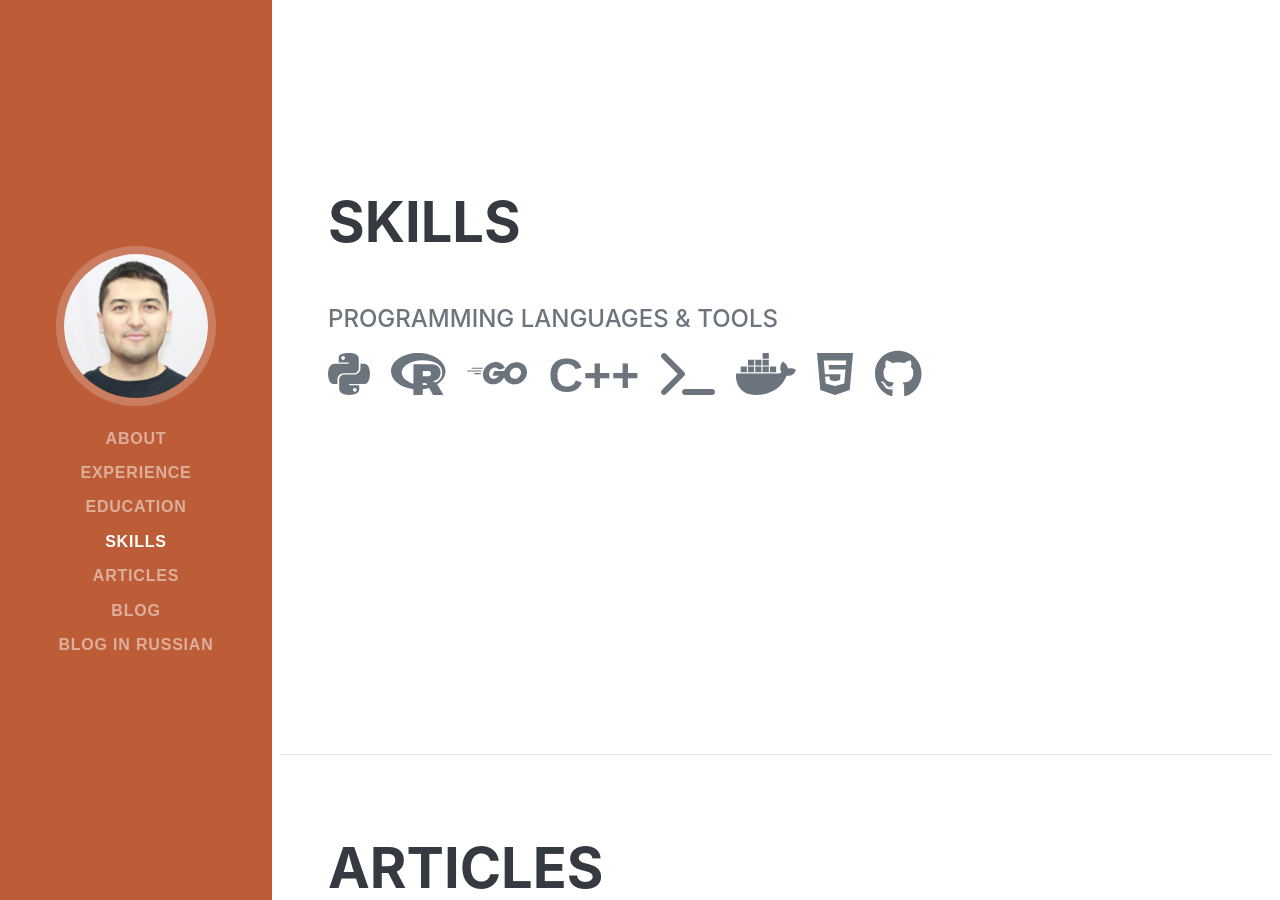
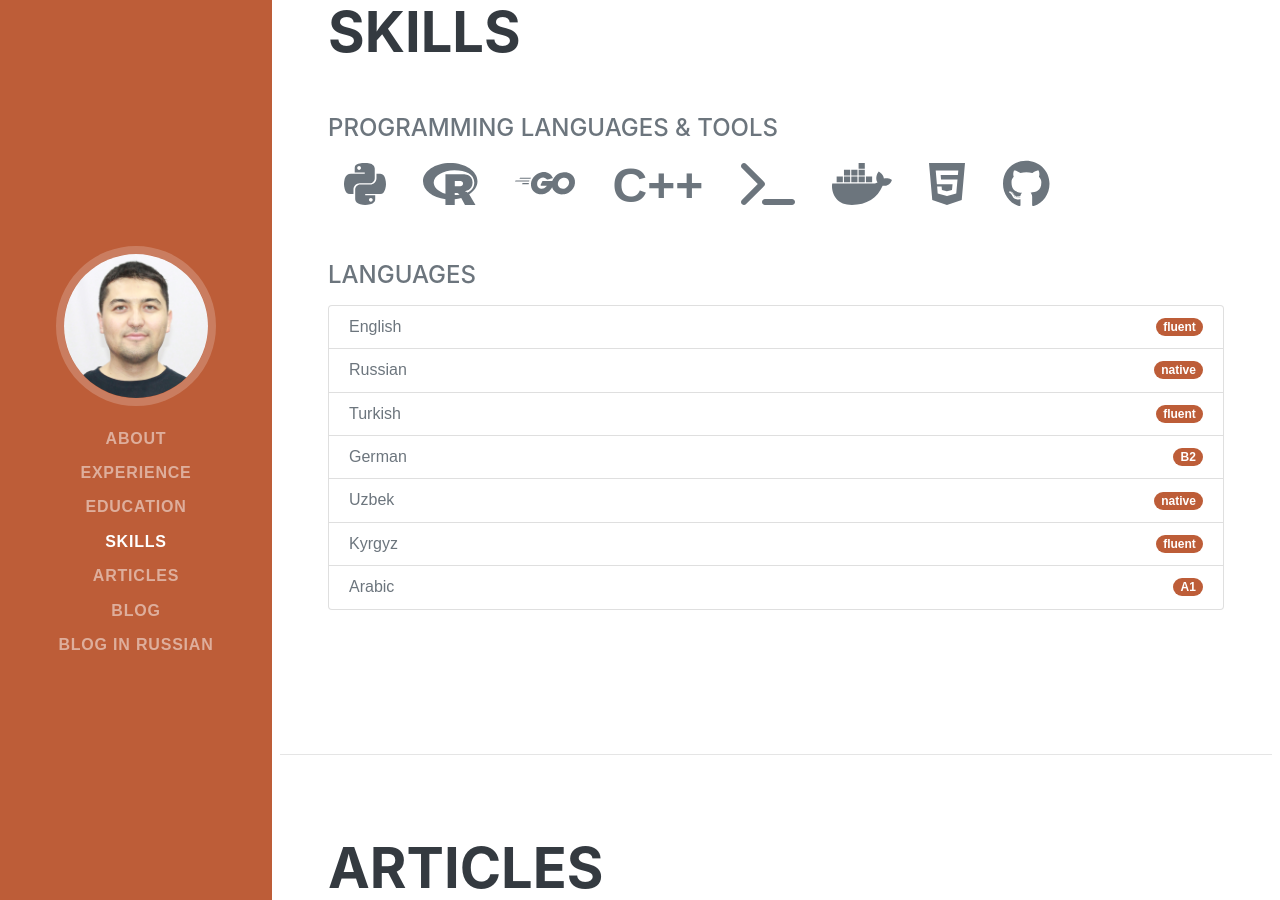
Before and after one commit to hojimat/hojimat.github.io, a Jekyll site: the page built from pages/landing.md, in a window 1280 px wide and 900 px high, scrolled down 3018 px. Built offline with Jekyll 4.4.1, drawn with Linux system fonts in a browser that asks for light colours; some web fonts are replaced.

Commit message:
added languages and updated social media links

```diff
--- a/pages/landing.md
+++ b/pages/landing.md
@@ -17,10 +17,10 @@ permalink: /
         </div>
         <p class="lead mb-5">My name is Ravshanbek Khodzhimatov and I am an economist. I am currently developing computer simulations of economies using agent-based approach. My research interests are complexity (agent interactions and emergent behavior), statistical learning, and numeric methods.</p>
         <div class="social-icons">
-            <a class="social-icon" href="https://linkedin.com/in/hojimatov" target="_blank"><i class="fab fa-linkedin-in"></i></a>
-            <a class="social-icon" href="https://github.com/ravshansk" target="_blank"><i class="fab fa-github"></i></a>
-            <a class="social-icon" href="https://twitter.com/ravshansk" target="_blank"><i class="fab fa-twitter"></i></a>
-            <a class="social-icon" href="https://facebook.com/rhojimatov" target="_blank"><i class="fab fa-facebook-f"></i></a>
+            <a class="social-icon" href="https://linkedin.com/in/hojimat" target="_blank"><i class="fab fa-linkedin-in"></i></a>
+            <a class="social-icon" href="https://github.com/hojimat" target="_blank"><i class="fab fa-github"></i></a>
+            <a class="social-icon" href="https://twitter.com/hojimatx" target="_blank"><i class="fab fa-twitter"></i></a>
+            <a class="social-icon" href="https://facebook.com/hojimatx" target="_blank"><i class="fab fa-facebook-f"></i></a>
             <a class="social-icon" href="https://t.me/dismalfriedman" target="_blank"><i class="fab fa-telegram"></i></a>
             <a class="social-icon" href="https://orcid.org/0000-0002-2761-2029" target="_blank"><i class="fab fa-orcid"></i></a>
         </div>
@@ -103,14 +103,45 @@ permalink: /
         <h2 class="mb-5">Skills</h2>
         <div class="subheading mb-3">Programming Languages & Tools</div>
         <ul class="list-inline dev-icons">
-            <li class="list-inline-item"><i class="fab fa-python"></i></li>
-            <li class="list-inline-item"><i class="fab fa-r-project"></i></li>
-            <li class="list-inline-item"><i class="fa-brands fa-golang"></i></li>
-            <li class="list-inline-item"><b>C++</b></li>
-            <li class="list-inline-item"><i class="fas fa-terminal"></i></li>
-            <li class="list-inline-item"><i class="fab fa-docker"></i></li>
-            <li class="list-inline-item"><i class="fab fa-html5"></i></li>
-            <li class="list-inline-item"><i class="fab fa-github"></i></li>
+            <li class="list-inline-item ml-3"><i class="fab fa-python"></i></li>
+            <li class="list-inline-item ml-3"><i class="fab fa-r-project"></i></li>
+            <li class="list-inline-item ml-3"><i class="fa-brands fa-golang"></i></li>
+            <li class="list-inline-item ml-3"><b>C++</b></li>
+            <li class="list-inline-item ml-3"><i class="fas fa-terminal"></i></li>
+            <li class="list-inline-item ml-3"><i class="fab fa-docker"></i></li>
+            <li class="list-inline-item ml-3"><i class="fab fa-html5"></i></li>
+            <li class="list-inline-item ml-3"><i class="fab fa-github"></i></li>
+        </ul>
+        <div class="subheading mb-3 mt-5">Languages</div>
+        <ul class="list-group">
+          <li class="list-group-item d-flex justify-content-between align-items-center">
+            English
+            <span class="badge badge-primary badge-pill">fluent</span>
+          </li>
+          <li class="list-group-item d-flex justify-content-between align-items-center">
+            Russian
+            <span class="badge badge-primary badge-pill">native</span>
+          </li>
+          <li class="list-group-item d-flex justify-content-between align-items-center">
+            Turkish
+            <span class="badge badge-primary badge-pill">fluent</span>
+          </li>
+          <li class="list-group-item d-flex justify-content-between align-items-center">
+            German
+            <span class="badge badge-primary badge-pill">B2</span>
+          </li>
+          <li class="list-group-item d-flex justify-content-between align-items-center">
+            Uzbek
+            <span class="badge badge-primary badge-pill">native</span>
+          </li>
+          <li class="list-group-item d-flex justify-content-between align-items-center">
+            Kyrgyz
+            <span class="badge badge-primary badge-pill">fluent</span>
+          </li>
+          <li class="list-group-item d-flex justify-content-between align-items-center">
+            Arabic
+            <span class="badge badge-primary badge-pill">A1</span>
+          </li>
         </ul>
 <!--
         <div class="subheading mb-3">Workflow</div>
```
Also changed, not shown: Gemfile.lock.
